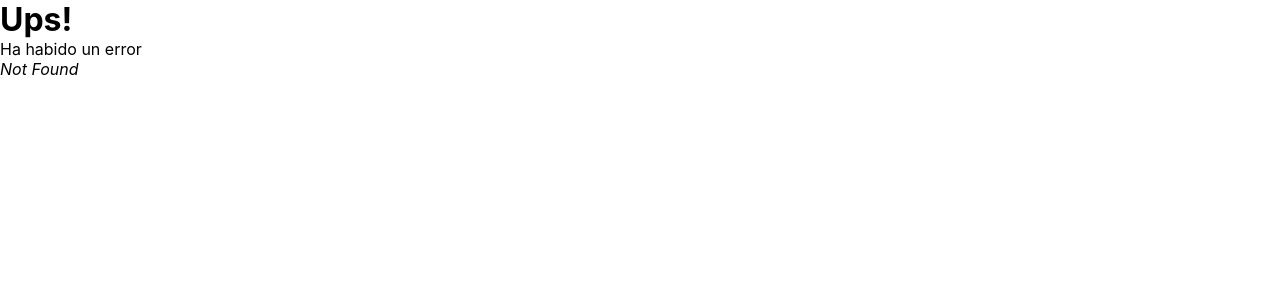
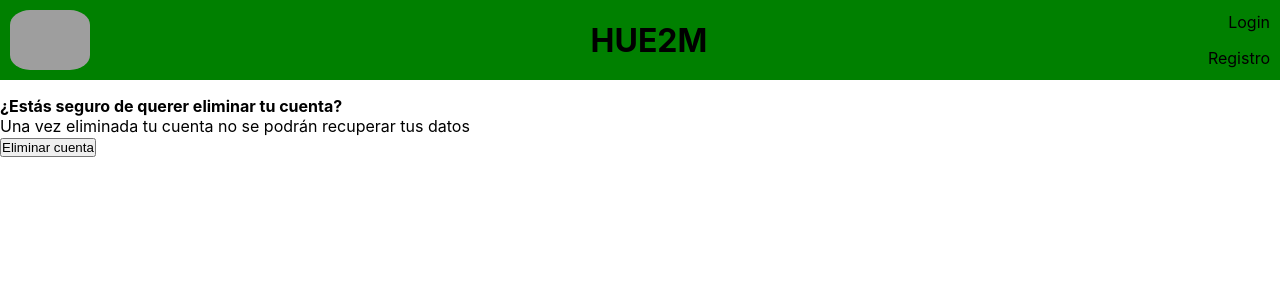
Before and after one commit to anderconsu/HUE2M_REACT, a React (Create React App) app in the folder Frontend/: page /profile/delete in a window 1280 px wide. Before the commit this address had no page. Shown: the top 300 px of the page. Built offline with nearby package versions, Linux system fonts and the light colour scheme; no server answers; grey boxes are pictures that could not be loaded.

Commit message:
db profiles deletion from fronten, firebase pending

```diff
--- a/Frontend/src/components/user/profile.jsx
+++ b/Frontend/src/components/user/profile.jsx
@@ -90,6 +90,7 @@ const Profile = () => {
                     </ul>
                     )}
                     <Link to="/profile/update">Editar perfil</Link>
+                    <Link to="/profile/delete">Eliminar perfil</Link>
                 </article>
             </section>
         )
--- /dev/null
+++ b/Frontend/src/components/user/profileDelete.jsx
@@ -0,0 +1,42 @@
+// React
+import { useContext, useState } from "react";
+import {useNavigate} from "react-router-dom"
+
+// Context
+import UserContext  from "../../context/userContext";
+
+
+const ProfileDelete = () => {
+    const navigate = useNavigate();
+    const {user} = useContext(UserContext);
+    const [error, setError] = useState("");
+
+    const deleteProfile = async () => {
+        try {
+            const response = await fetch("http://localhost:3006/user/delete", {
+                method: "DELETE",
+                headers: {
+                    "Content-Type": "application/json",
+                },
+                body: JSON.stringify({ email: user.email }),
+            });
+            console.log(response);
+            if (response.ok) {
+                navigate("/");
+            }else{
+                setError("No se ha podido eliminar tu cuenta");
+            }
+        } catch (error) {
+            console.log("error en deleteUser", error);
+        }
+    }
+
+    return (
+        <section className="profileDelete">
+            <h4>¿Estás seguro de querer eliminar tu cuenta?</h4>
+            <p>Una vez eliminada tu cuenta no se podrán recuperar tus datos</p>
+            <button onClick={deleteProfile}>Eliminar cuenta</button>
+        </section>
+    )
+}
+export default ProfileDelete
--- a/Frontend/src/routes/router.jsx
+++ b/Frontend/src/routes/router.jsx
@@ -10,7 +10,7 @@ import EmailLogin from "../components/credentials/emailLogin.jsx";
 import Form from "../components/main/form.jsx";
 import Profile from "../components/user/profile.jsx";
 import ProfileUpdate from "../components/user/profileUpdate.jsx";
-
+import ProfileDelete from "../components/user/profileDelete.jsx";
 const Router = createBrowserRouter([
     {
         path: "/",
@@ -48,6 +48,10 @@ const Router = createBrowserRouter([
             {
                 path:"/profile/update",
                 element:<ProfileUpdate/>
+            },
+            {
+                path:"/profile/delete",
+                element:<ProfileDelete/>
             }
         ]
     }
```
Also changed, not shown: 2 other files (tests, documents, lock files or other folders).
